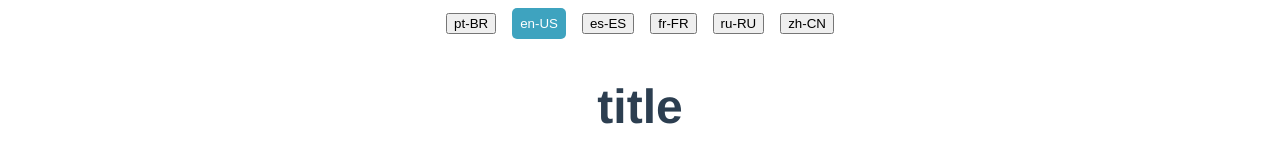
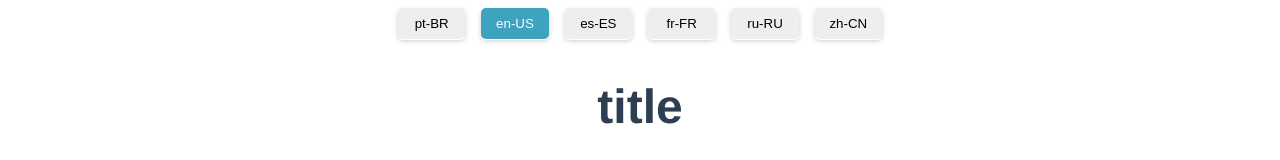
Before and after one commit to lucasferreiralimax/slidecontent-react, a React (Create React App) app: page / in a window 1280 px wide. Shown: the top 160 px of the page. Built offline with nearby package versions, Linux system fonts and the light colour scheme; no server answers.

Commit message:
adjustment language buttons

```diff
--- a/src/components/Language.css
+++ b/src/components/Language.css
@@ -1,11 +1,23 @@
+.language {
+  display: flex;
+  align-items: center;
+  justify-content: center;
+  max-width: 500px;
+  margin: 0 auto;
+}
+
 .language button {
+  flex: 1;
   margin: 0.5rem;
   cursor: pointer;
+  border: 0;
+  background: #eee;
+  padding: 0.5rem;
+  border-radius: 5px;
+  box-shadow: 0 1px 0 rgba(255, 255, 255, 1), 0 2px 5px rgba(0, 0, 0, 0.2);
 }
-.language button.active {
+
+.language button.actived {
   color: #fff;
   background: #3ea3bf;
-  border: 0;
-  padding: 0.5rem;
-  border-radius: 5px;
 }
--- a/src/components/Language.js
+++ b/src/components/Language.js
@@ -5,22 +5,22 @@ import { useTranslation } from "react-i18next";
 import './Language.css';
 import '../i18n';
 
-function Language(props) {
+function Language() {
   const { i18n } = useTranslation();
   const changeLanguage = ({ target }) => {
     document.querySelectorAll('.language button').forEach((item) => {
-      item.classList.remove('active');
+      item.classList.remove('actived');
     });
-    target.classList.add('active');
+    target.classList.add('actived');
     i18n.changeLanguage(target.textContent);
   };
 
   useEffect(() => {
     for(let item of document.querySelectorAll('.language button')) {
       if (item.textContent === localStorage.getItem('i18nextLng')) {
-        item.classList.add('active')
+        item.classList.add('actived')
       } else {
-        item.classList.remove('active')
+        item.classList.remove('actived')
       }
     }
   }, []);
```
